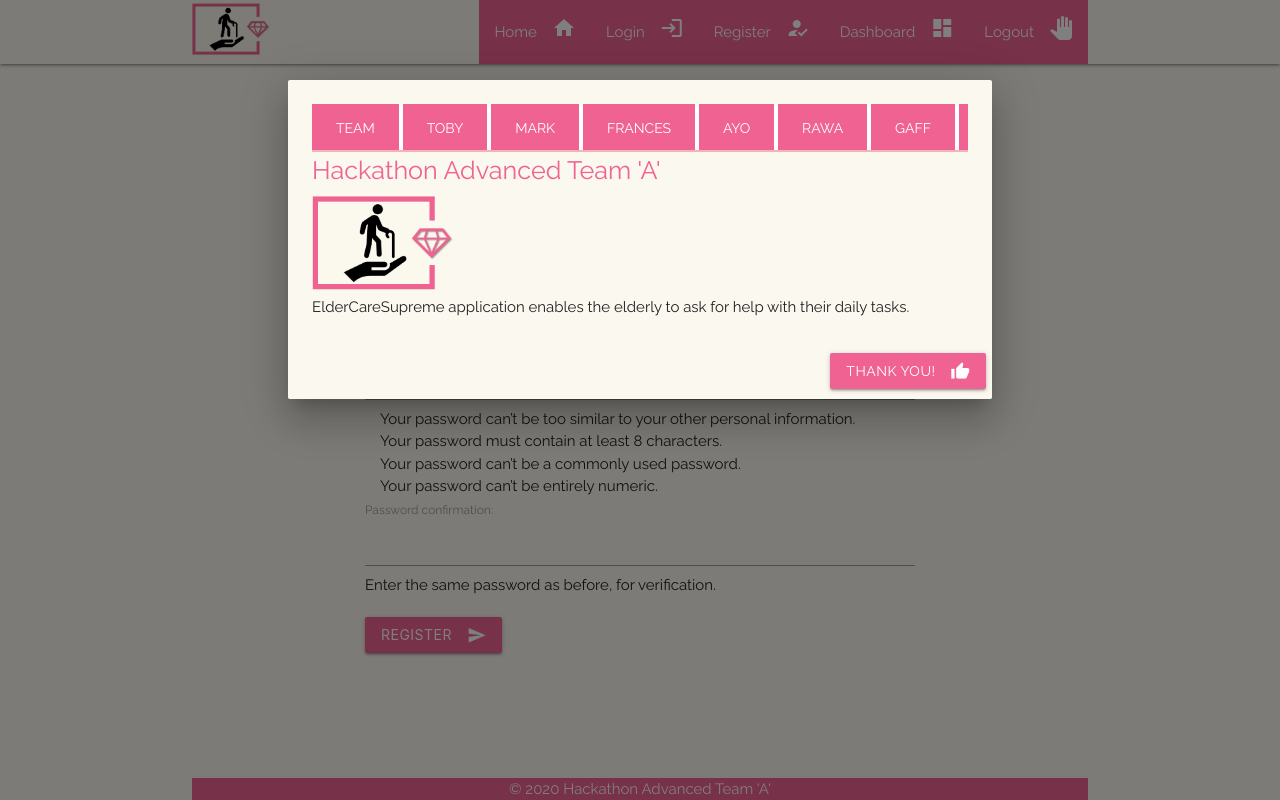
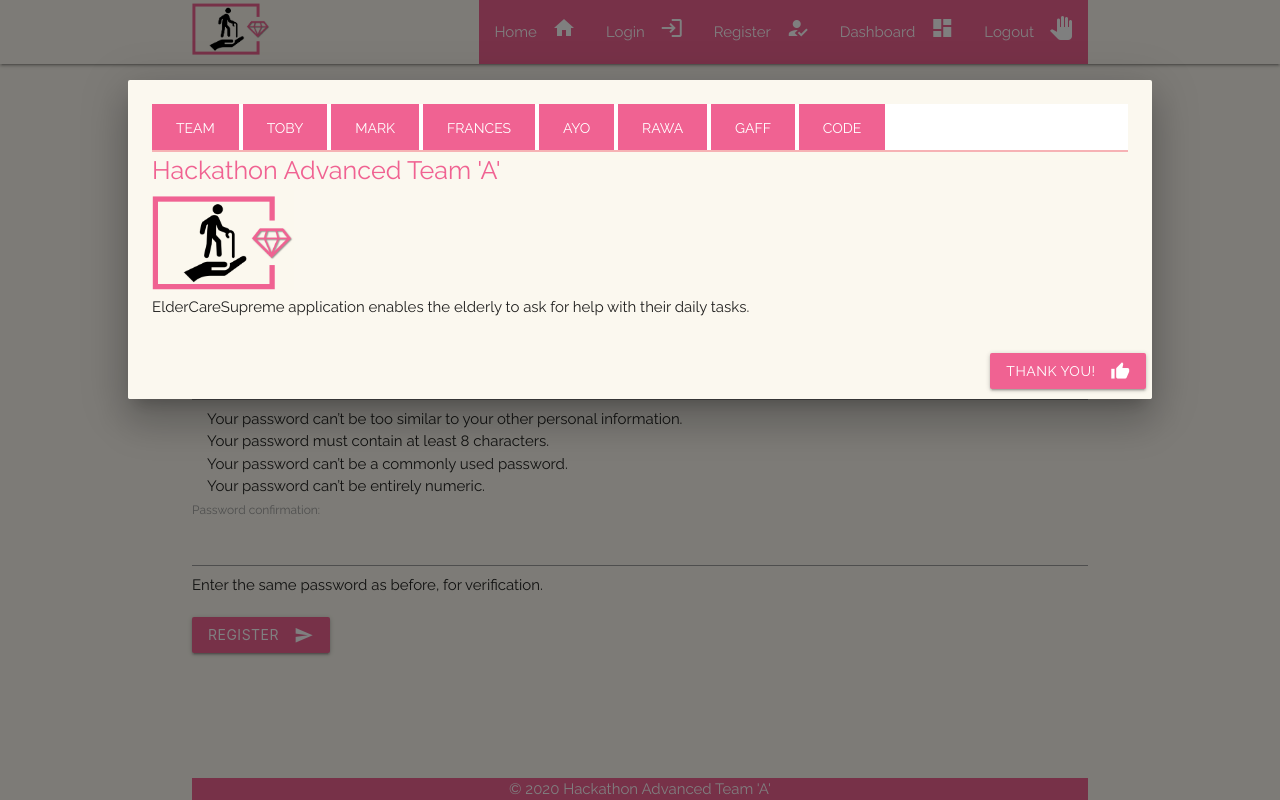
Before and after one commit to NaoiseGaffney/ElderCareSupreme, a Django app: page /register/ in a window 1280 px wide, after a click that opens the changed part. Run offline with Django 3.2, Linux system fonts and the light colour scheme; some libraries are stand-ins or nearby versions.

Commit message:
Fixed 'register.html' form layout aligned to the same width as the login form in 'login.html'. Updated 'footer.html' with correct text. 'style.css' styling for the footer and footer link.

```diff
--- a/src/eldercaresupreme/static/css/style.css
+++ b/src/eldercaresupreme/static/css/style.css
@@ -38,6 +38,7 @@ label.active {
 .modal-footer {
     background-color: #FBF8EF !important;
     font-family: 'Raleway', sans-serif;
+    width: 80%;
 }
 
 ul>li {
--- a/src/templates/accounts/register.html
+++ b/src/templates/accounts/register.html
@@ -5,10 +5,10 @@ Register
 {% endblock %}
 
 {% block content %}
-<div class="row">
+<div class="row container">
 
 
-  <form method="post" class="container">
+  <form method="post">
     {% csrf_token %}
     <div class="row">
     {{ form.as_p }}
--- a/src/templates/partials/_footer.html
+++ b/src/templates/partials/_footer.html
@@ -6,28 +6,28 @@
             <div id="team" class="modal">
                 <div class="modal-content">
                     <ul class="tabs">
-                        <li class="tab col s6">
+                        <li class="tab">
                             <a href="#group" class="active pink lighten-2 white-text">Team</a>
                         </li>
-                        <li class="tab col s6">
+                        <li class="tab">
                             <a href="#toby" class="active pink lighten-2 white-text">Toby</a>
                         </li>
-                        <li class="tab col s6">
+                        <li class="tab">
                             <a href="#mark" class="active pink lighten-2 white-text">Mark</a>
                         </li>
-                        <li class="tab col s6">
+                        <li class="tab">
                             <a href="#frances" class="active pink lighten-2 white-text">Frances</a>
                         </li>
-                        <li class="tab col s6">
+                        <li class="tab">
                             <a href="#ayo" class="active pink lighten-2 white-text">Ayo</a>
                         </li>
-                        <li class="tab col s6">
+                        <li class="tab">
                             <a href="#rawa" class="active pink lighten-2 white-text">Rawa</a>
                         </li>
-                        <li class="tab col s6">
+                        <li class="tab">
                             <a href="#gaff" class="active pink lighten-2 white-text">Gaff</a>
                         </li>
-                        <li class="tab col s6">
+                        <li class="tab">
                             <a href="#code" class="active pink lighten-2 white-text">Code</a>
                         </li>
                     </ul>
@@ -39,7 +39,7 @@
                     <div id="toby" class="col s12">
                         <p class="flow-text pink-text text-lighten-2">Tobiasz Chodarewicz - "Toby"</p>
                         <p><img src="/static/images/Toby.jpeg" height="100"></p>
-                        <p>Code Institute Alumni, our back-end specialist using Python, Django, and PostgreSQL.</p>
+                        <p>Code Institute Alumni, our back-end specialist and lead using Python, Django, and PostgreSQL.</p>
                     </div>
                     <div id="mark" class="col s12">
                         <p class="flow-text pink-text text-lighten-2">Mark Dyson</p>
@@ -54,17 +54,17 @@
                     <div id="ayo" class="col s12">
                         <p class="flow-text pink-text text-lighten-2">Ayotunde Akinsola</p>
                         <p><img src="/static/images/Ayo.jpeg" height="100"></p>
-                        <p>Code Institute Alumni, recently married and off to his honeymoon, ...</p>
+                        <p>Code Institute Alumni, recently married and off to his honeymoon, aiding in design and testing.</p>
                     </div>
                     <div id="rawa" class="col s12">
                         <p class="flow-text pink-text text-lighten-2">Rawa Aref</p>
                         <p><img src="/static/images/Rawa.jpeg" height="100"></p>
-                        <p>Code Institute Alumni, ..., aiding in design and testing.</p>
+                        <p>Code Institute Alumni, back-end specialist creating the password reset feature, aiding in design and testing.</p>
                     </div>
                     <div id="gaff" class="col s12">
                         <p class="flow-text pink-text text-lighten-2">Naoise Gaffney - "Gaff"</p>
                         <p><img src="/static/images/Gaff.png" height="100"></p>
-                        <p>Code Institute Learner, front-end specialist using Materialize and custom CSS/HTML, aiding in design and testing. Team coordinator.</p>
+                        <p>Code Institute Learner, front-end specialist and lead using Materialize and custom CSS/HTML. Team coordinator and UX Designer.</p>
                     </div>
                     <div id="code" class="col s12">
                         <p class="flow-text pink-text text-lighten-2">Code on GitHub</p>
```
Also changed, not shown: src/dashboard/migrations/0001_initial.py (added).
